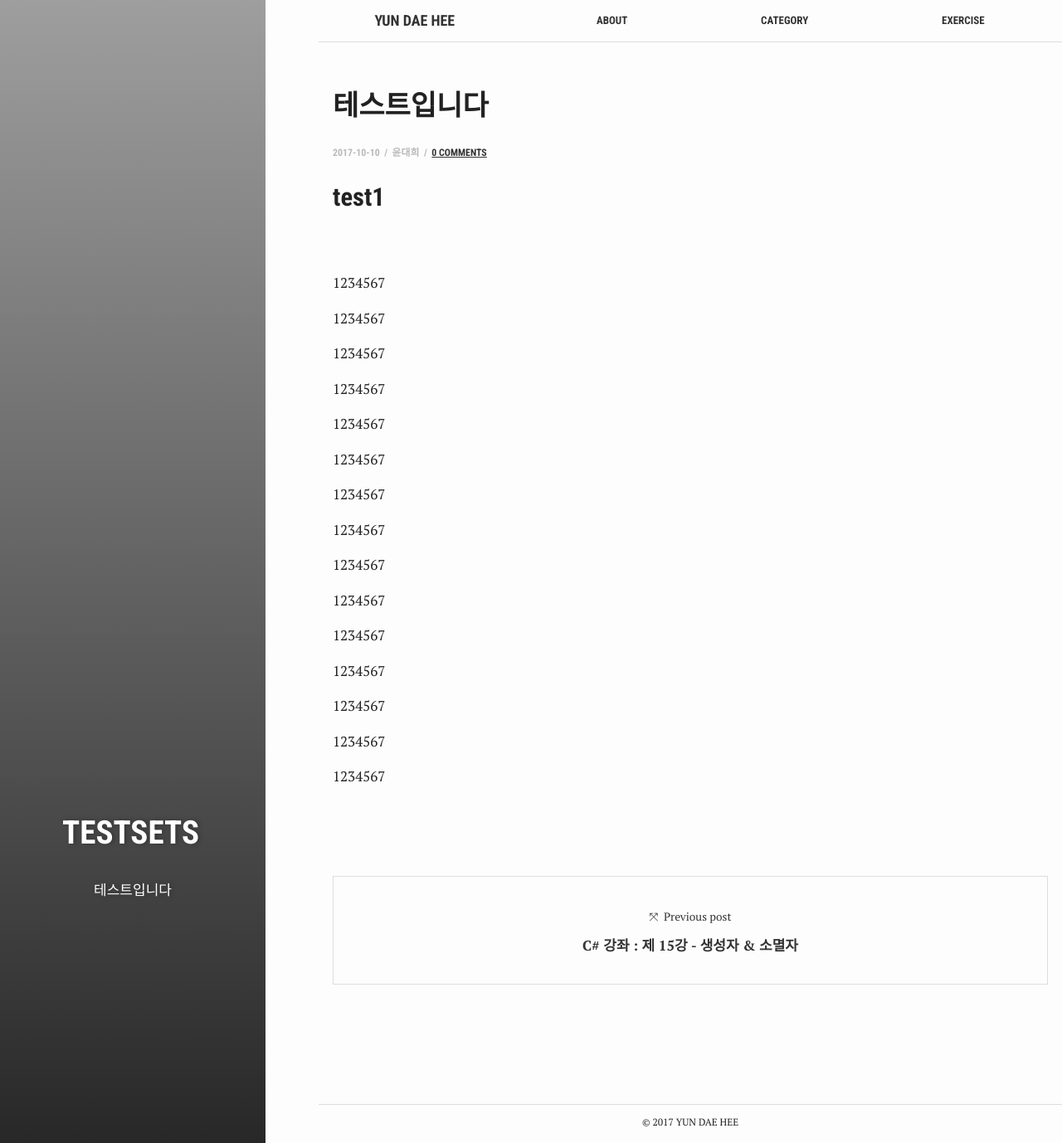
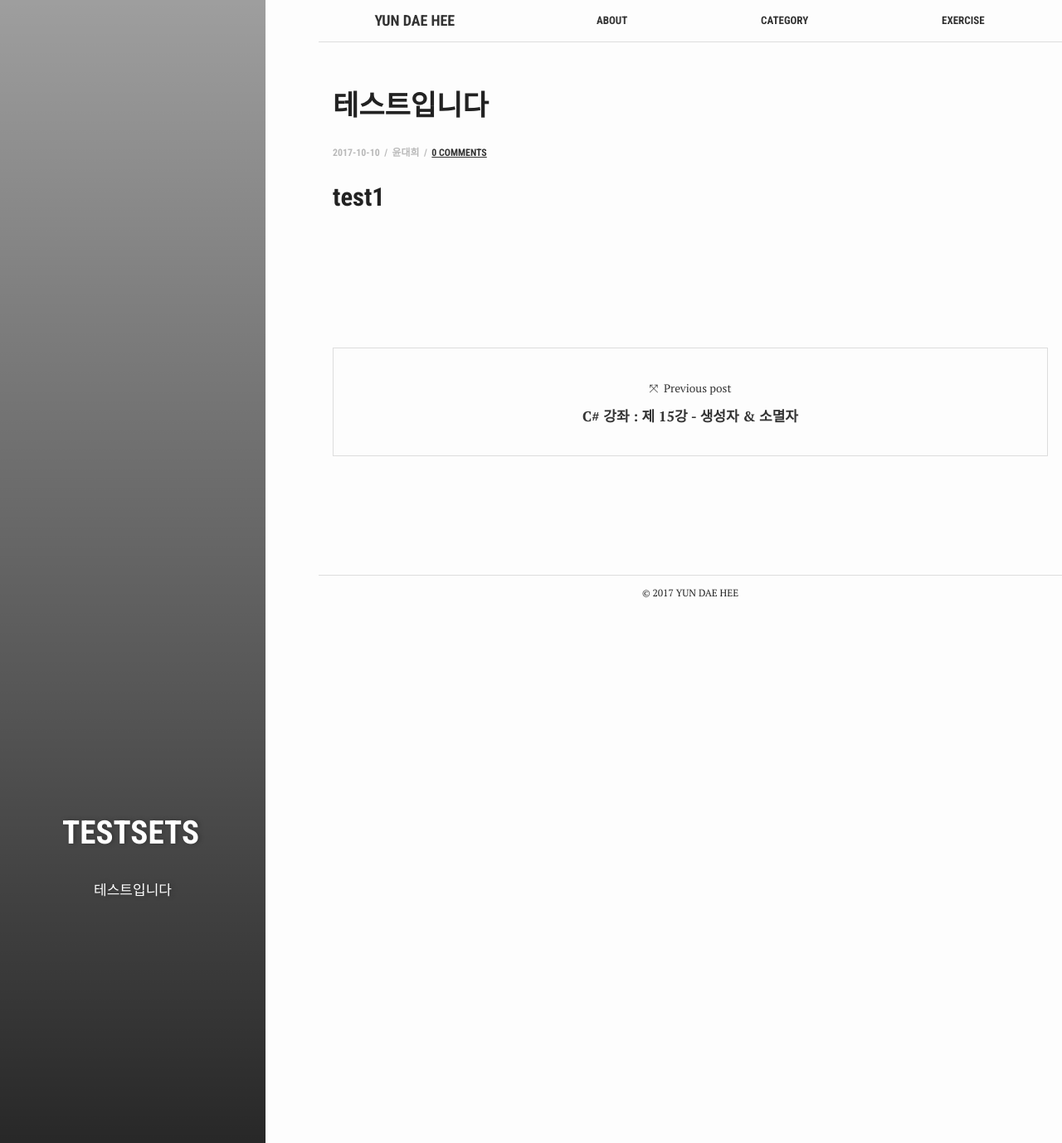
Before and after one commit to test076923/test076923.github.io, a Jekyll site: the page built from _posts/2017-10-10-ssstest.md, in a window 1280 px wide and 1378 px high. Shown: the whole window at 83% size. Built offline with Jekyll 4.4.1, drawn with Linux system fonts in a browser that asks for light colours; comment, search, counter and statistics services are not loaded.

Commit message:
Update 2017-10-10-ssstest.md

```diff
--- a/_posts/2017-10-10-ssstest.md
+++ b/_posts/2017-10-10-ssstest.md
@@ -24,11 +24,10 @@
 
 <br>
 
-  {% for post in posts %}
-    {% if post.categories contains "posts" %}
+
+{% if posts.post.categories contains "posts" %}
 
   1234567
 
   {% endif %}
-  {% endfor %}
 {% endfor %}
```
